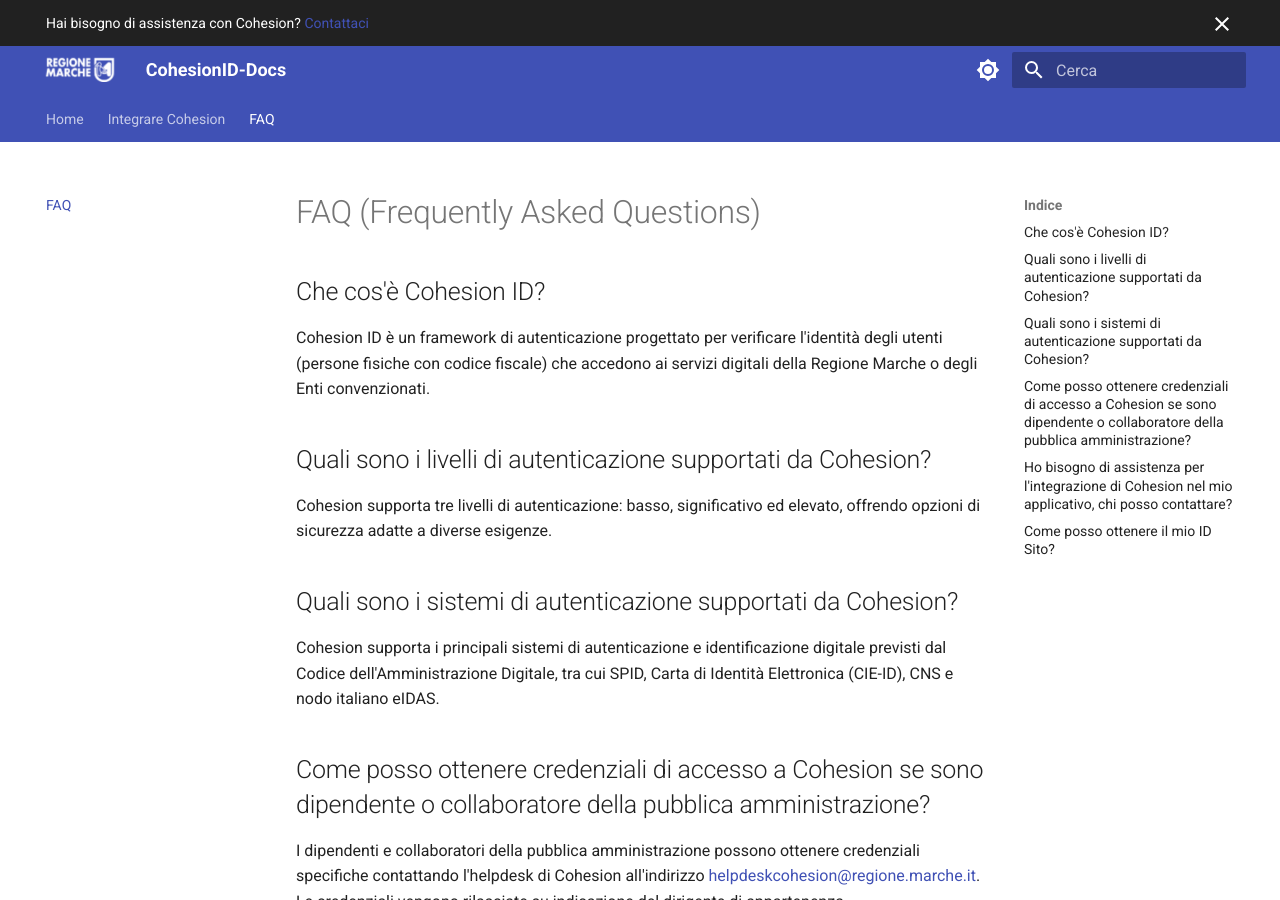
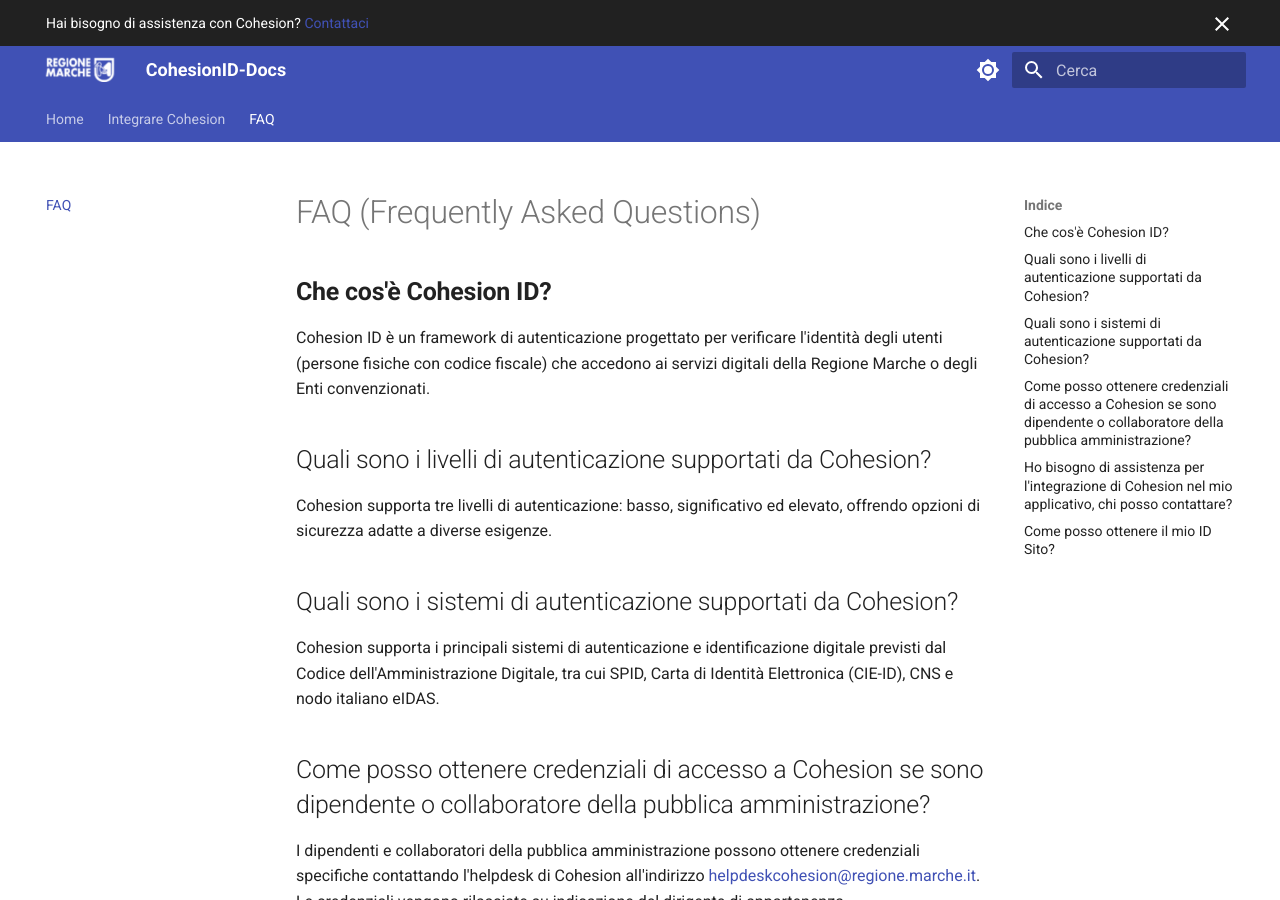
Before and after one commit to DarisCappelletti/CohesionID-Docs, an MkDocs documentation site: the page built from docs/FAQ.md, in a window 1280 px wide and 900 px high. Built offline with MkDocs 1.6.1 and Material for MkDocs 9.7.7, drawn with Linux system fonts in a browser that asks for light colours.

Commit message:
Update wiki files

```diff
--- a/docs/FAQ.md
+++ b/docs/FAQ.md
@@ -1,6 +1,6 @@
 # FAQ (Frequently Asked Questions)
 
-## Che cos'è Cohesion ID?
+## **Che cos'è Cohesion ID?**
 Cohesion ID è un framework di autenticazione progettato per verificare l'identità degli utenti (persone fisiche con codice fiscale) che accedono ai servizi digitali della Regione Marche o degli Enti convenzionati.
 
 
```
Also changed, not shown: site/FAQ/index.html, 1 other file.
